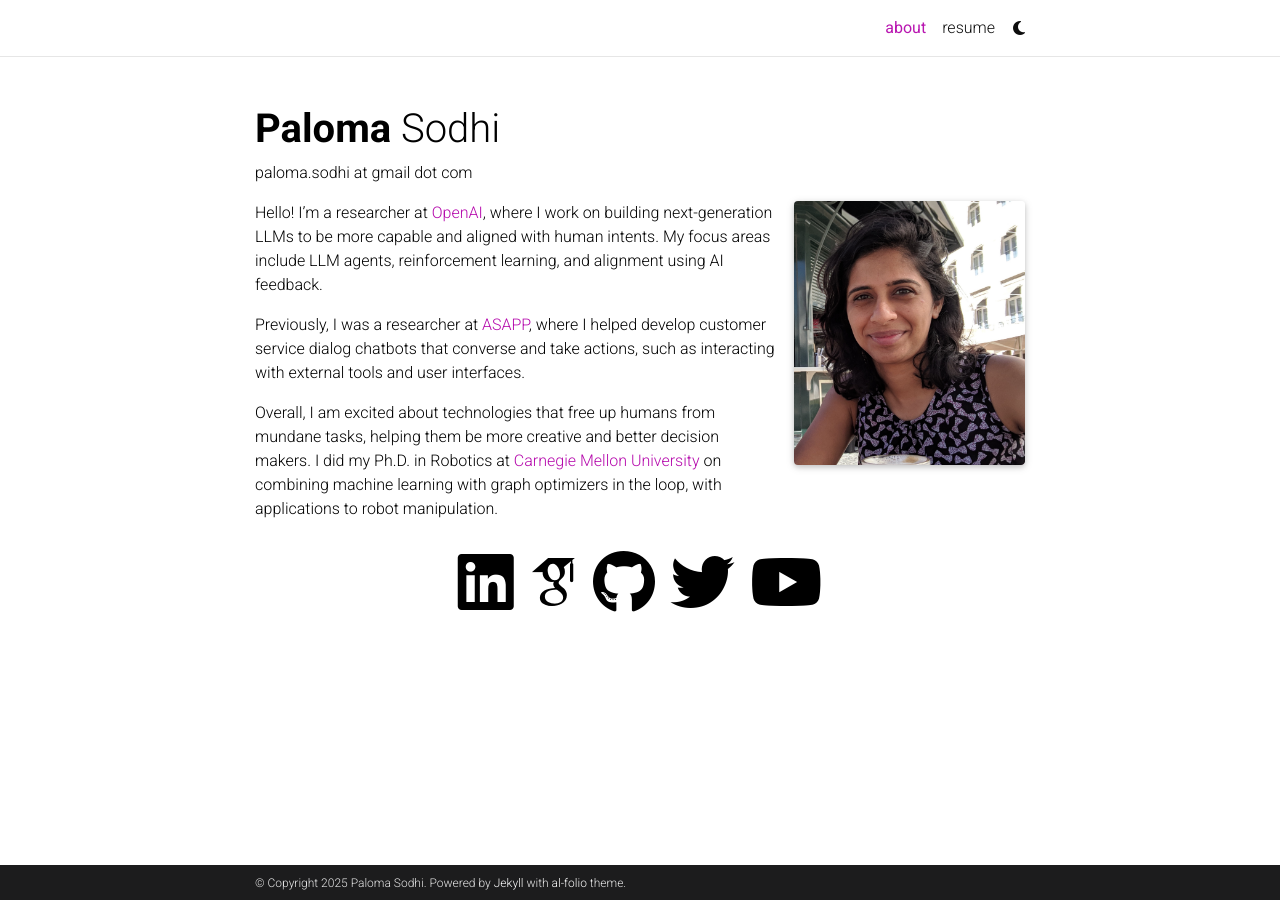
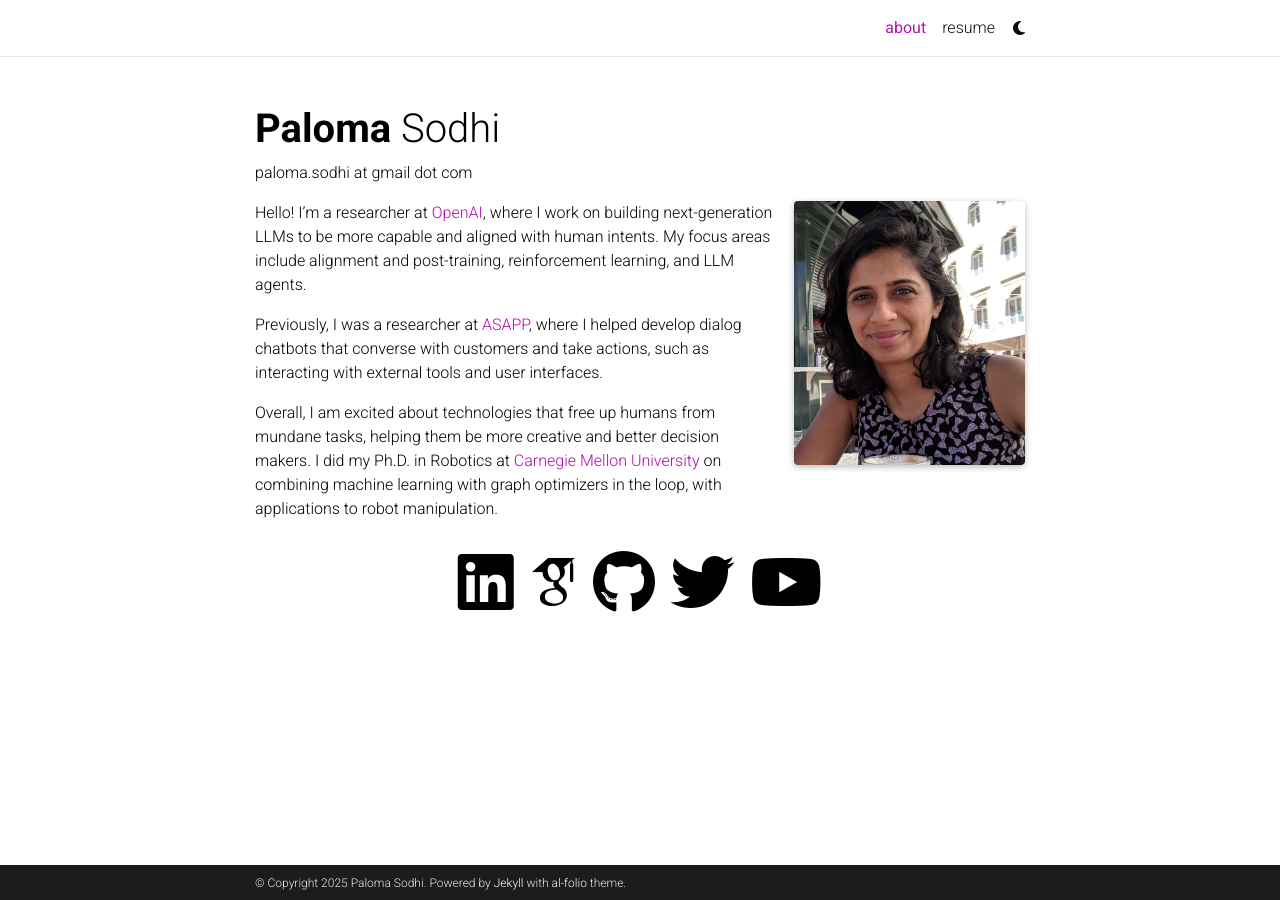
Before and after one commit to palomasodhi/palomasodhi.github.io, a Jekyll site: the page built from _pages/about.md, in a window 1280 px wide. Built offline with Jekyll 4.4.1, drawn with Linux system fonts in a browser that asks for light colours; full-size pictures stand in for the smaller copies a plugin makes; some web fonts are replaced; comment, search, counter and statistics services are not loaded; a style sheet for code colours, icons or effects is not loaded.

Commit message:
update description

```diff
--- a/_pages/about.md
+++ b/_pages/about.md
@@ -15,8 +15,8 @@
 social: true  # includes social icons at the bottom of the page
 ---
 
-Hello! I'm a researcher at [OpenAI](https://openai.com/), where I work on building next-generation LLMs to be more capable and aligned with human intents. My focus areas include LLM agents, reinforcement learning, and alignment using AI feedback.
+Hello! I'm a researcher at [OpenAI](https://openai.com/), where I work on building next-generation LLMs to be more capable and aligned with human intents. My focus areas include alignment and post-training, reinforcement learning, and LLM agents.
 
-Previously, I was a researcher at [ASAPP](https://www.asapp.com/products/generativeagent/), where I helped develop customer service dialog chatbots that converse and take actions, such as interacting with external tools and user interfaces.
+Previously, I was a researcher at [ASAPP](https://www.asapp.com/products/generativeagent/), where I helped develop dialog chatbots that converse with customers and take actions, such as interacting with external tools and user interfaces.
 
 Overall, I am excited about technologies that free up humans from mundane tasks, helping them be more creative and better decision makers. I did my Ph.D. in Robotics at [Carnegie Mellon University](https://www.cs.cmu.edu/) on combining machine learning with graph optimizers in the loop, with applications to robot manipulation.
```
